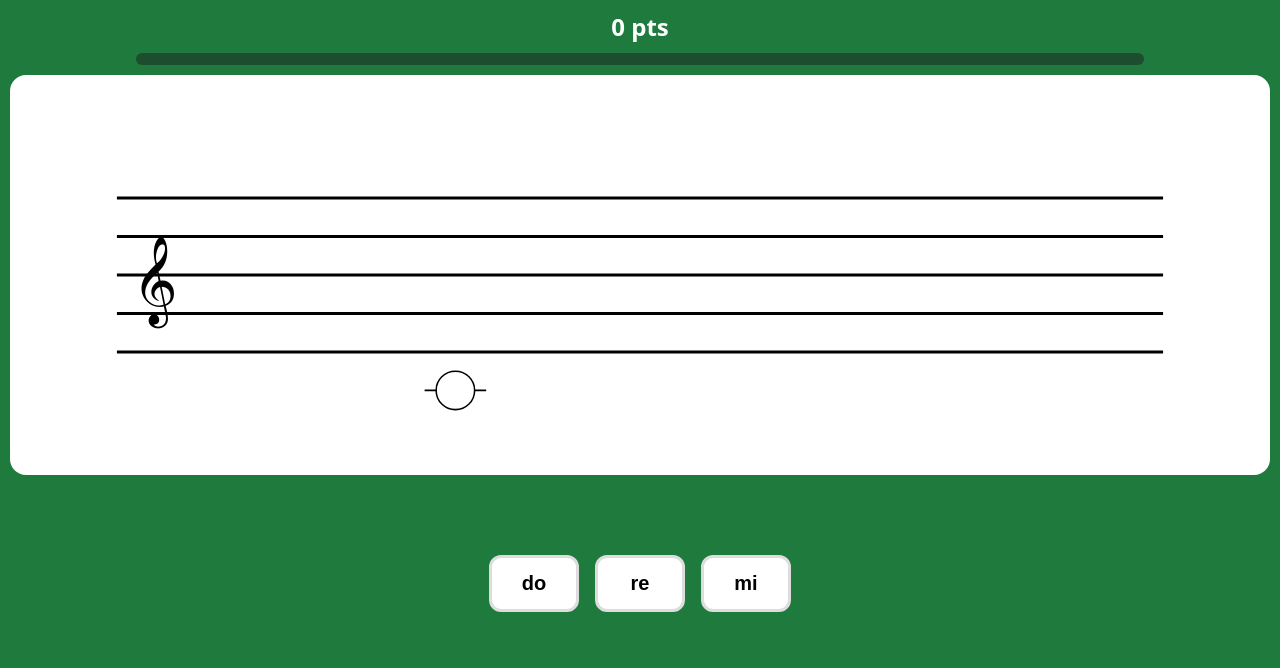
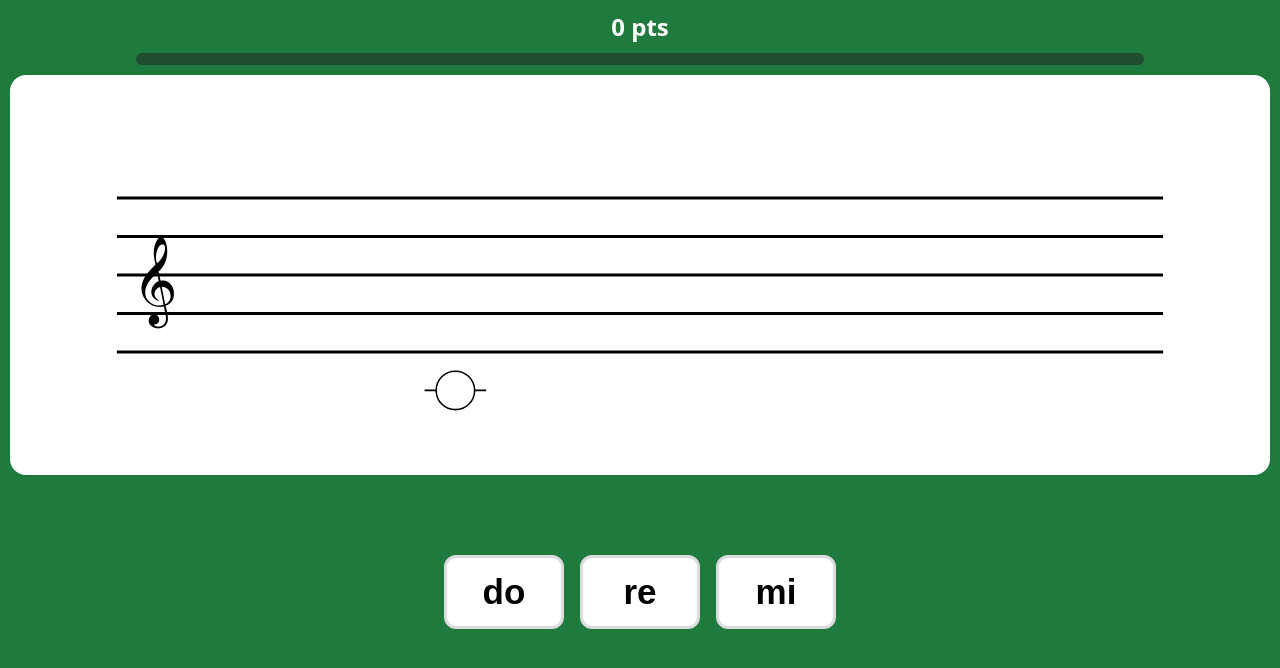
Before and after one commit to LL-prof/3-opcions-1, a plain HTML site: page index.html in a window 1280 px wide. Drawn offline with Linux system fonts and the light colour scheme.

Commit message:
Update index.html

```diff
--- a/index.html
+++ b/index.html
@@ -67,13 +67,13 @@ svg{
 }
 
 .opt{
-  min-width:90px;
+  min-width:120px;
   padding:14px 20px;
   background:#fff;
   border:3px solid #ddd;
   border-radius:12px;
   font-weight:900;
-  font-size:20px;
+  font-size:35px;
   cursor:pointer;
   transition:.2s;
   color:#000;
```
